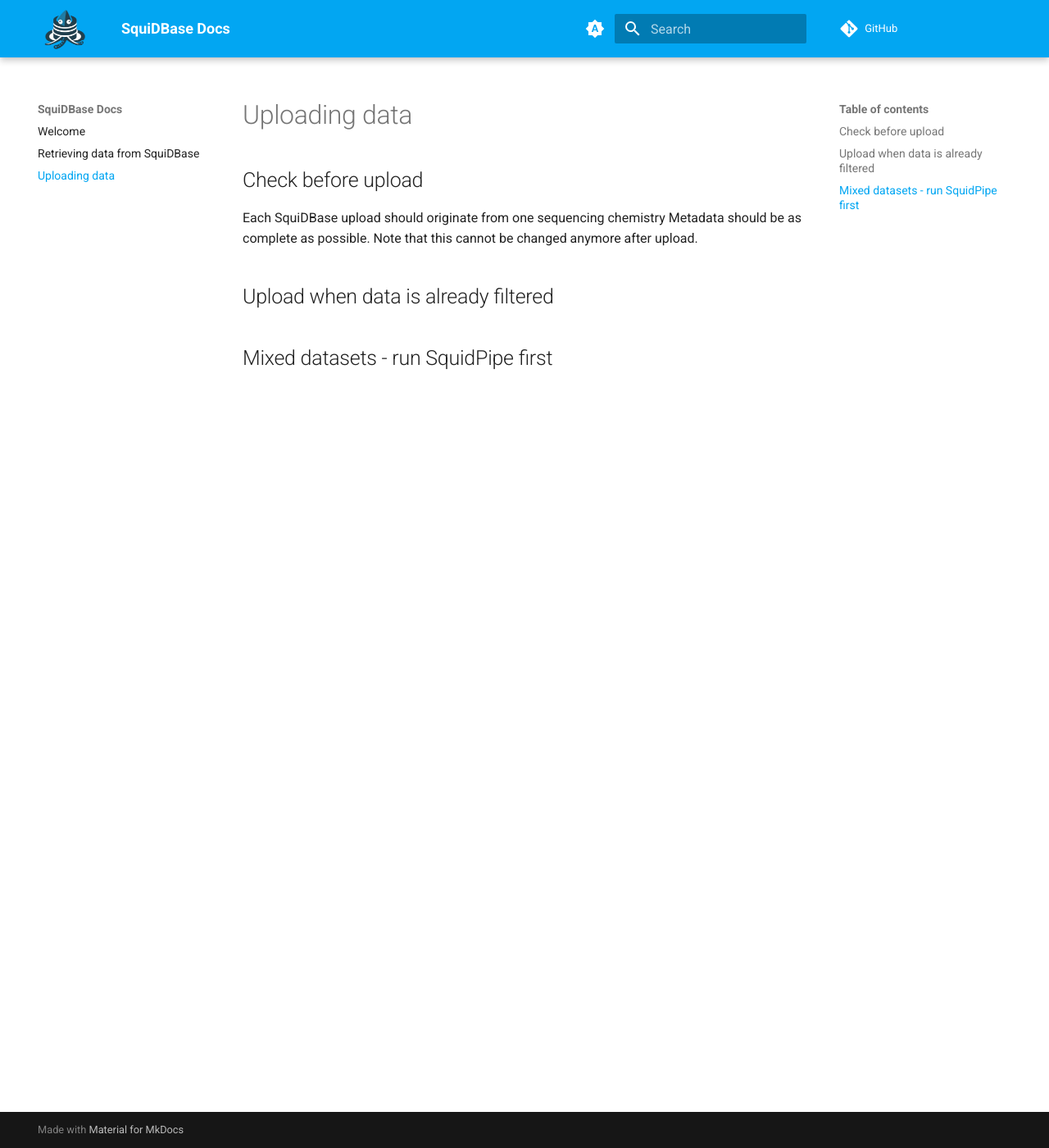
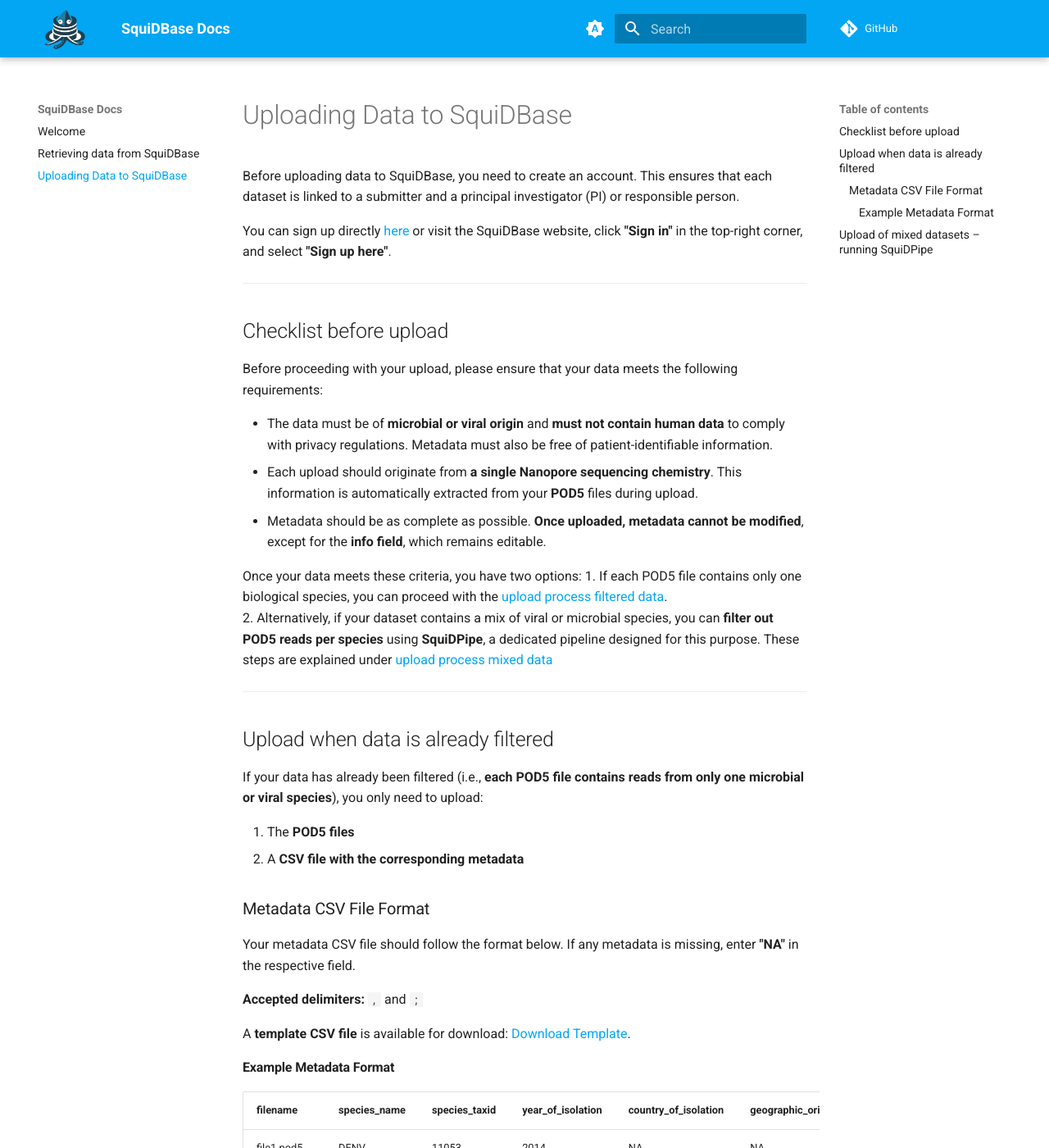
Before and after one commit to SquiDBase/docs, an MkDocs documentation site: the page built from docs/uploading_data.md, in a window 1280 px wide and 1400 px high. Shown: the whole window at 82% size. Built offline with MkDocs 1.6.1 and Material for MkDocs 9.7.7, drawn with Linux system fonts in a browser that asks for light colours; comment, search, counter and statistics services are not loaded; some of the changed text lies outside the part shown.

Commit message:
uploading info first steps

```diff
--- /dev/null
+++ b/docs/assets/full.csv
@@ -0,0 +1,6 @@
+filename;species_name;species_taxid;year_of_isolation;country_of_isolation;geographic_origin;strain_lineage;source_id;host_taxid;internal_lab_id;diagnostic_method_id;remarks
+barcode01;DENV;11053;2014;NA;NA;ECSA;NA;NA;NA;NA;ITM collection
+barcode02;HIV;11676;2015;BE;NI;ECSA;NA;NA;NA;NA;ITM collection
+barcode03;ZIKV;64320;11053;2015;BE;ID;NA;NA;NA;NA;NA;ITM collection
+barcode04;SARS-CoV-2_A;2697049;11060;2018;BE;PE;NA;NA;NA;NA;NA;ITM collection
+barcode05;SARS-CoV-2_B;2697049;11060;2018;BE;PE;NA;NA;NA;NA;NA;ITM collection
--- a/docs/uploading_data.md
+++ b/docs/uploading_data.md
@@ -1,14 +1,60 @@
+# Uploading Data to SquiDBase
 
+Before uploading data to SquiDBase, you need to create an account. This ensures that each dataset is linked to a submitter and a principal investigator (PI) or responsible person.
 
+You can sign up directly [here](https://squidbase.org/account/register) or visit the SquiDBase website, click **"Sign in"** in the top-right corner, and select **"Sign up here"**.
 
+---
 
-## Check before upload
+## Checklist before upload
 
-Each SquiDBase upload should originate from one sequencing chemistry
-Metadata should be as complete as possible. Note that this cannot be changed anymore after upload.
+Before proceeding with your upload, please ensure that your data meets the following requirements:
 
+- The data must be of **microbial or viral origin** and **must not contain human data** to comply with privacy regulations. Metadata must also be free of patient-identifiable information.
+- Each upload should originate from **a single Nanopore sequencing chemistry**. This information is automatically extracted from your **POD5** files during upload.
+- Metadata should be as complete as possible. **Once uploaded, metadata cannot be modified**, except for the **info field**, which remains editable.
+
+Once your data meets these criteria, you have two options:
+1. If each POD5 file contains only one biological species, you can proceed with the [upload process filtered data](#upload-when-data-is-already-filtered).
+2. Alternatively, if your dataset contains a mix of viral or microbial species, you can **filter out POD5 reads per species** using **SquiDPipe**, a dedicated pipeline designed for this purpose. These steps are explained under [upload process mixed data](#upload-of-mixed-datasets-–-running-squidpipe)
+
+---
 
 ## Upload when data is already filtered
 
+If your data has already been filtered (i.e., **each POD5 file contains reads from only one microbial or viral species**), you only need to upload:
 
-## Mixed datasets - run SquidPipe first
+1. The **POD5 files**
+2. A **CSV file with the corresponding metadata**
+
+### Metadata CSV File Format
+
+Your metadata CSV file should follow the format below. If any metadata is missing, enter **"NA"** in the respective field.
+
+**Accepted delimiters:** `,` and `;`
+
+A **template CSV file** is available for download: [Download Template](assets/full.csv).
+
+#### Example Metadata Format
+
+| filename   | species_name    | species_taxid | year_of_isolation | country_of_isolation | geographic_origin | strain_lineage | source_id | host_taxid | internal_lab_id | diagnostic_method_id | remarks         |
+|------------|---------------|--------------|-------------------|--------------------|----------------|--------------|----------|-----------|----------------|-------------------|----------------|
+| file1.pod5  | DENV          | 11053        | 2014              | NA                 | NA             | ECSA         | NA       | NA        | NA             | NA                | ITM collection |
+| file2.pod5  | HIV           | 11676        | 2015              | BE                 | NI             | ECSA         | NA       | NA        | NA             | NA                | ITM collection |
+| file3.pod5  | ZIKV          | 64320        | 11053             | 2015               | BE             | ID           | NA       | NA        | NA             | NA                | NA             |
+| file4.pod5  | SARS-CoV-2_A  | 2697049      | 11060             | 2018               | BE             | PE           | NA       | NA        | NA             | NA                | NA             |
+| file5.pod5  | SARS-CoV-2_B  | 2697049      | 11060             | 2018               | BE             | PE           | NA       | NA        | NA             | NA                | NA             |
+
+---
+
+## Upload of mixed datasets – running SquiDPipe
+
+Many **Nanopore sequencing runs**, particularly those involving barcoded samples with multiple microbial or viral species, **contain mixed species per POD5 file**.
+
+To handle this, use **SquiDPipe**, an **extflow pipeline** designed to process barcoded runs, including **FASTQ files**. It will:
+
+- Classify reads based on the **basecalled sequences**
+- Automatically **separate POD5 files** by species
+
+For instructions on running **SquiDPipe**, visit:
+[**SquiDPipe GitHub Repository**](https://github.com/Cuypers-Wim/squidpipe)
--- a/mkdocs.yml
+++ b/mkdocs.yml
@@ -33,3 +33,4 @@
   - stylesheets/extra.css
 markdown_extensions:
   - pymdownx.blocks.caption
+  - tables
```
Also changed, not shown: docs/retrieving_data.md (+10 -8 lines), docs/download.png (added).
